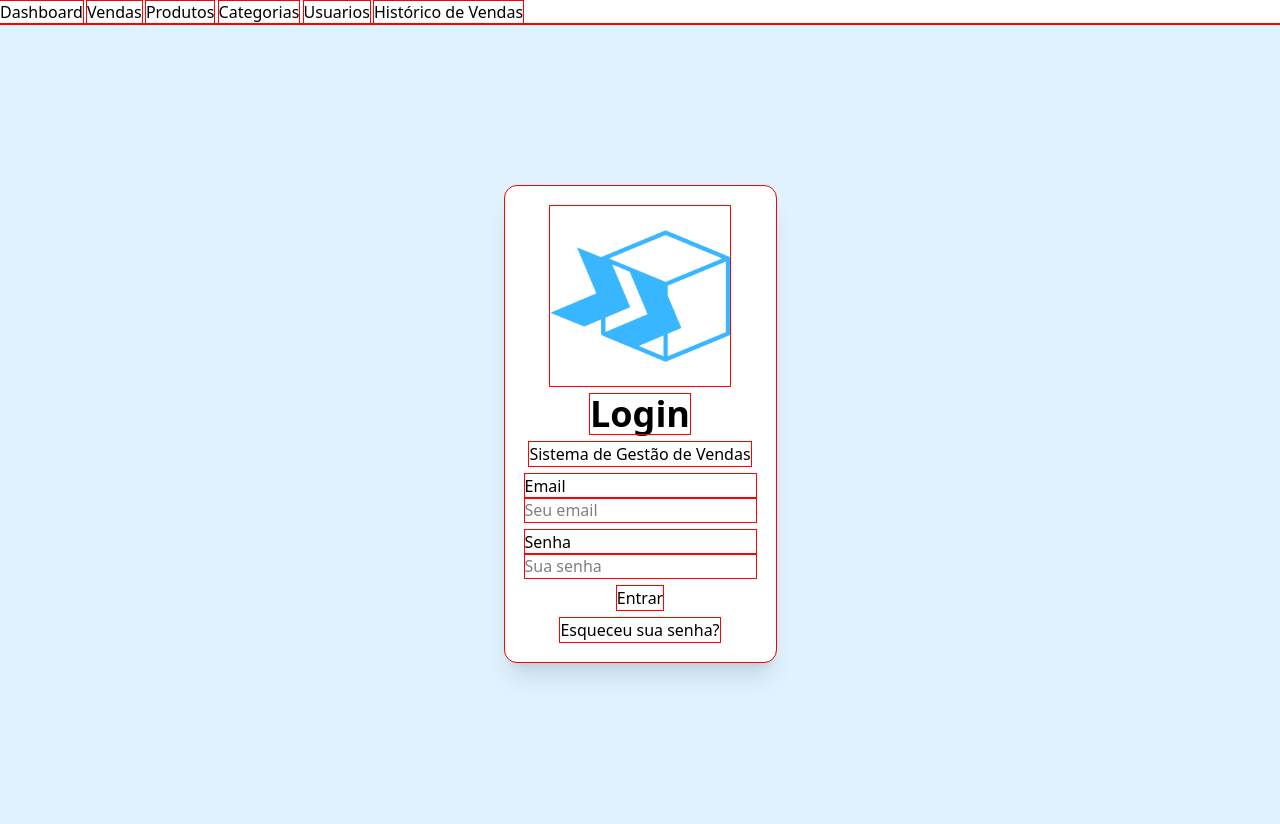
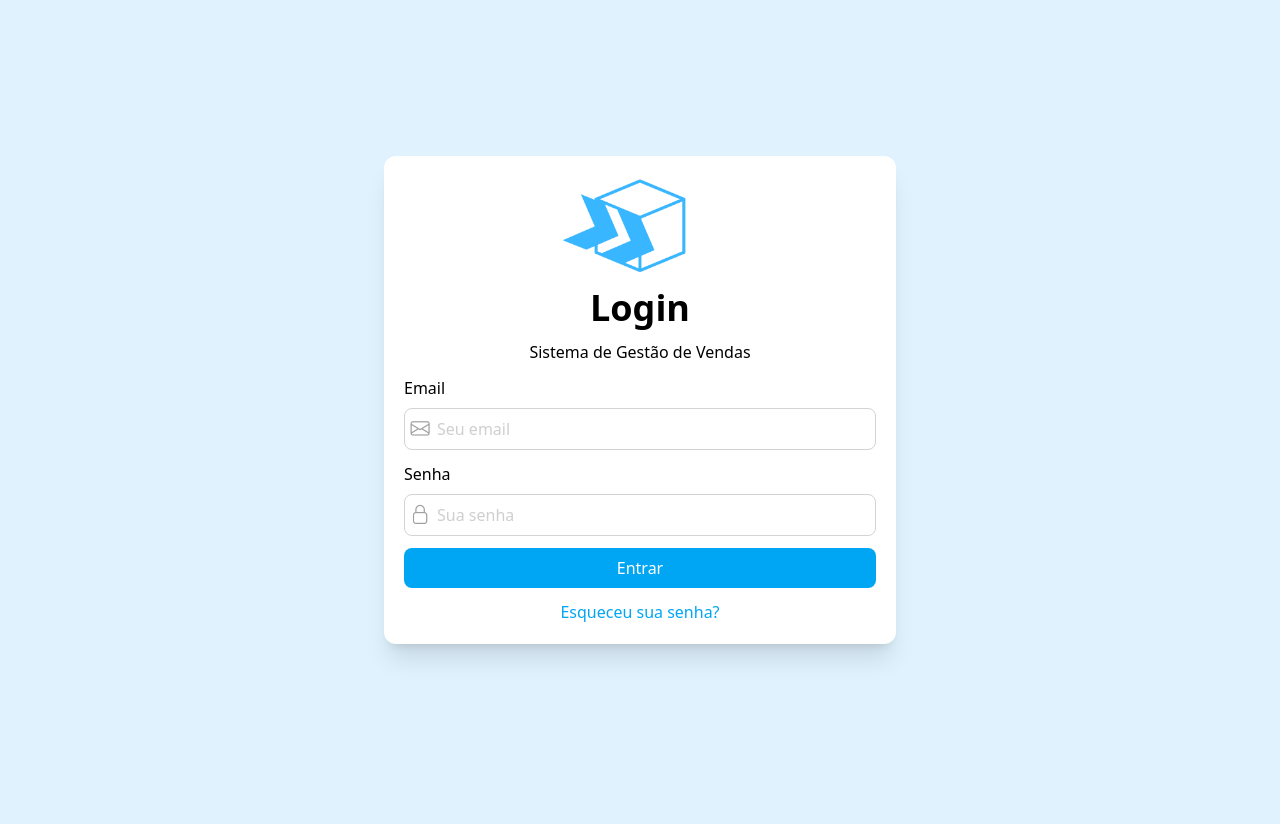
Before and after one commit to LeandroArantesDev/DashCaixa, a PHP site: page / in a window 1280 px wide. After the commit the page ends 659 px from the top, so only its background shows below. Run offline with PHP 8.4, Linux system fonts and the light colour scheme; data that the repository does not hold is empty.

Commit message:
feat: inicio da estilização do formulario de login

```diff
--- a/assets/css/formulario.css
+++ b/assets/css/formulario.css
@@ -1,5 +1,30 @@
 .input-group {
     display: flex;
     flex-direction: column;
+    gap: .5rem;
     width: 100%;
+
+    & .input-icon {
+        display: flex;
+        width: 100%;
+        position: relative;
+
+        & i {
+            font-size: 1.2rem;
+            position: absolute;
+            top: 50%;
+            left: 1rem;
+            transform: translate(-50%, -50%);
+            color: var(--cinza-texto);
+        }
+
+        & input {
+            width: 100%;
+            padding: .5rem 1rem;
+            padding-left: 2rem;
+            border-radius: .5rem;
+            border: 1px solid var(--cinza-borda);
+            color: var(--cinza-texto);
+        }
+    }
 }
--- a/assets/css/style.css
+++ b/assets/css/style.css
@@ -1,3 +1,9 @@
 * {
-    outline: 1px solid red;
+    /* outline: 1px solid red; */
 }
+
+/* Variaveis */
+:root {
+    --cinza-borda: #d3d3d3;
+    --cinza-texto: #a0a0a0;
+}
--- a/includes/inicio.php
+++ b/includes/inicio.php
@@ -15,7 +15,8 @@ date_default_timezone_set('America/Sao_Paulo');
 <head>
     <meta charset="UTF-8">
     <meta name="viewport" content="width=device-width, initial-scale=1.0">
-    <link rel="stylesheet" href="style.css">
+    <link rel="stylesheet" href="<?= BASE_URL ?>assets/css/style.css">
+    <link rel="stylesheet" href="https://cdn.jsdelivr.net/npm/bootstrap-icons@1.13.1/font/bootstrap-icons.min.css">
     <link rel="stylesheet" href="<?= BASE_URL ?>assets/css/<?= htmlspecialchars($css) ?>.css">
     <script src="https://cdn.jsdelivr.net/npm/@tailwindcss/browser@4"></script>
     <title><?= htmlspecialchars($titulo ?? "DashCaixa") ?></title>
--- a/includes/menu.php
+++ b/includes/menu.php
@@ -1,5 +1,4 @@
-<?php //if (isset($_SESSION)):
-?>
+<?php if (isset($_SESSION)): ?>
     <aside>
         <nav>
             <a href="<?= BASE_URL ?>pages/dashboard" target="_self">Dashboard</a>
@@ -10,5 +9,4 @@
             <a href="<?= BASE_URL ?>pages/historico" target="_self">Histórico de Vendas</a>
         </nav>
     </aside>
-<?php //endif
-?>
+<?php endif ?>
--- a/index.php
+++ b/index.php
@@ -4,21 +4,27 @@ $css = "formulario";
 include("includes/inicio.php")
 ?>
 <div class="flex items-center justify-center w-full h-dvh bg-sky-100">
-    <form class="flex items-center justify-center gap-2 flex-col rounded-xl p-5 bg-white shadow-xl"
+    <form class="flex items-center justify-center gap-3 flex-col rounded-xl p-5 bg-white shadow-xl min-w-lg"
         action="backend/auth/login.php" method="POST">
-        <img src="assets/img/logo.png" alt="Logo DashCaixa" class="w-45 h-45">
+        <img src="assets/img/logo.png" alt="Logo DashCaixa" class="h-25">
         <h1 class="text-4xl font-bold">Login</h1>
         <p class="text-center">Sistema de Gestão de Vendas</p>
         <div class="input-group">
             <label for="email">Email</label>
-            <input type="email" name="email" id="email" placeholder="Seu email" required>
+            <div class="input-icon">
+                <i class="bi bi-envelope"></i>
+                <input type="email" name="email" id="email" placeholder="Seu email" required>
+            </div>
         </div>
         <div class="input-group">
             <label for="senha">Senha</label>
-            <input type="password" name="senha" id="senha" placeholder="Sua senha" required>
+            <div class="input-icon">
+                <i class="bi bi-lock"></i>
+                <input type="password" name="senha" id="senha" placeholder="Sua senha" required>
+            </div>
         </div>
-        <button type="submit">Entrar</button>
-        <a href="#">Esqueceu sua senha?</a>
+        <button type="submit" class="bg-sky-500 text-white w-full p-2 rounded-lg">Entrar</button>
+        <a class="text-sky-500" href="#">Esqueceu sua senha?</a>
     </form>
 </div>
 <?php include("includes/fim.php") ?>
```
Also changed, not shown: assets/img/logo.png. Lines whose indentation alone changed are shown as unchanged.
